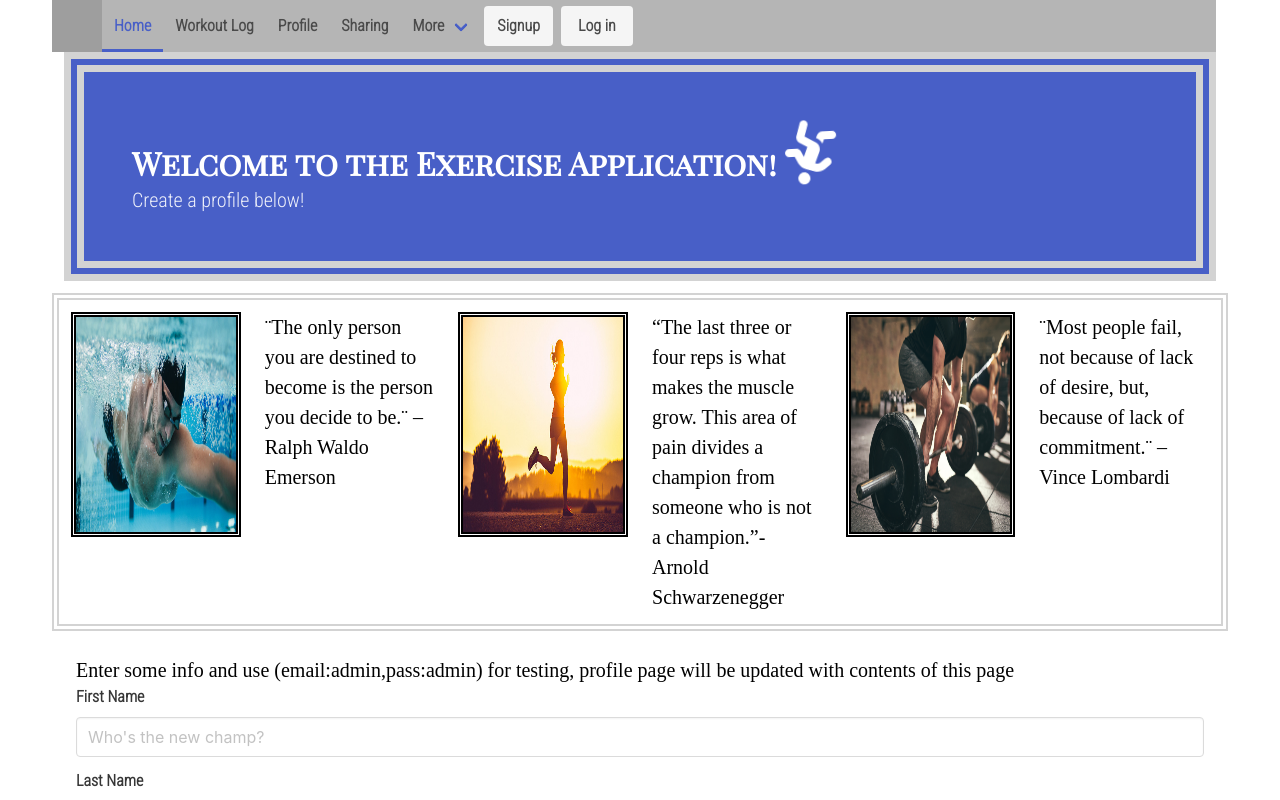
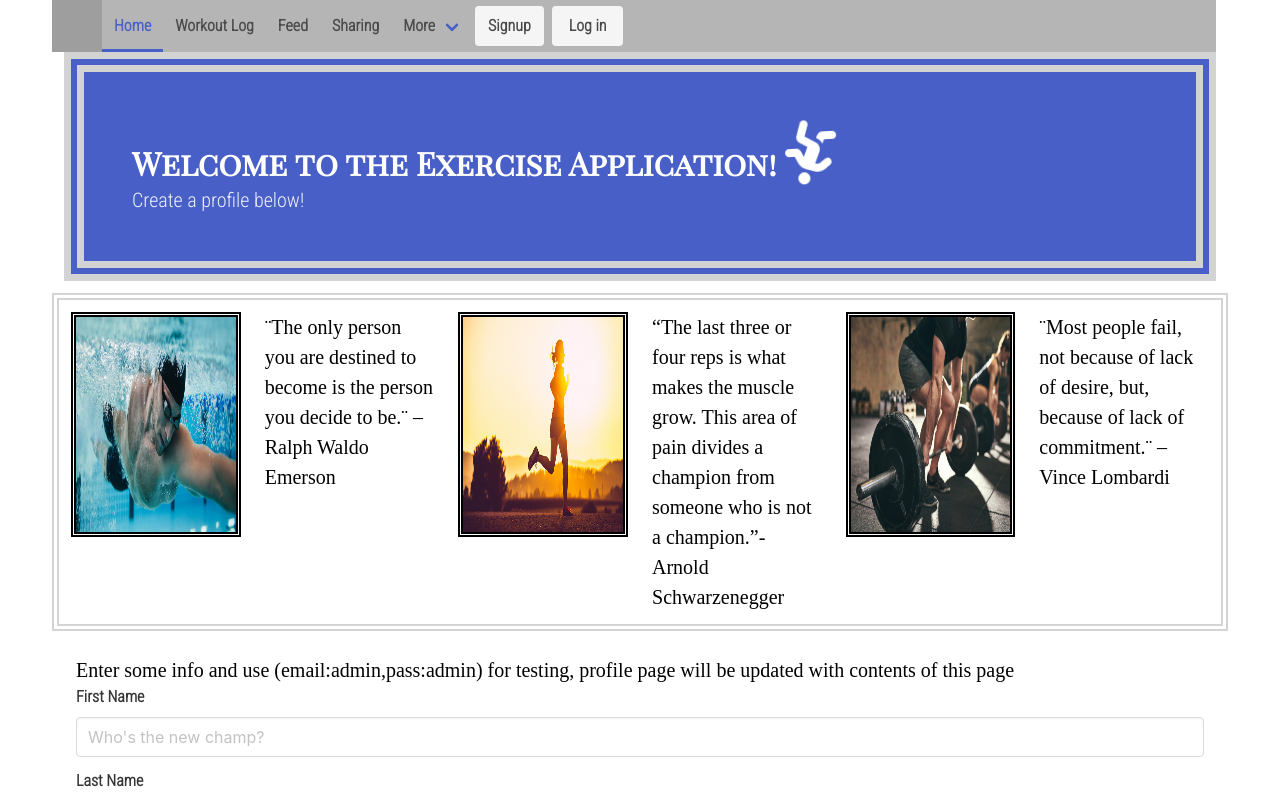
Before and after one commit to Infonox/ExerciseApp, a Vue app in the folder vueexerciseapp/: page / in a window 1280 px wide. Shown: the top 800 px of the page. Built offline with nearby package versions, Linux system fonts and the light colour scheme; grey boxes are pictures that could not be loaded; what @oruga-ui/oruga-next would draw is missing.

Commit message:
Changed routing in nav and router/index.js

```diff
--- a/vueexerciseapp/src/components/Nav.vue
+++ b/vueexerciseapp/src/components/Nav.vue
@@ -47,7 +47,7 @@
 
         <router-link
           class="navbar-item is-tab"
-          to="/workoutlog"
+          to="/feed"
           active-class="is-active"
           exact
         >
@@ -60,7 +60,7 @@
           active-class="is-active"
           exact
         >
-          Profile
+          Feed
         </router-link>
         <router-link
           class="navbar-item is-tab"
--- a/vueexerciseapp/src/router/index.js
+++ b/vueexerciseapp/src/router/index.js
@@ -56,6 +56,12 @@ const routes = [
         component: Profile,
         meta: {requiresLogin: true}
       },
+      {
+        path: '/feed',
+        name: 'Feed',
+        component: Feed,
+        meta: {requiresLogin: true}
+      },
     {
         path: '/about',
         name: 'About',
```
